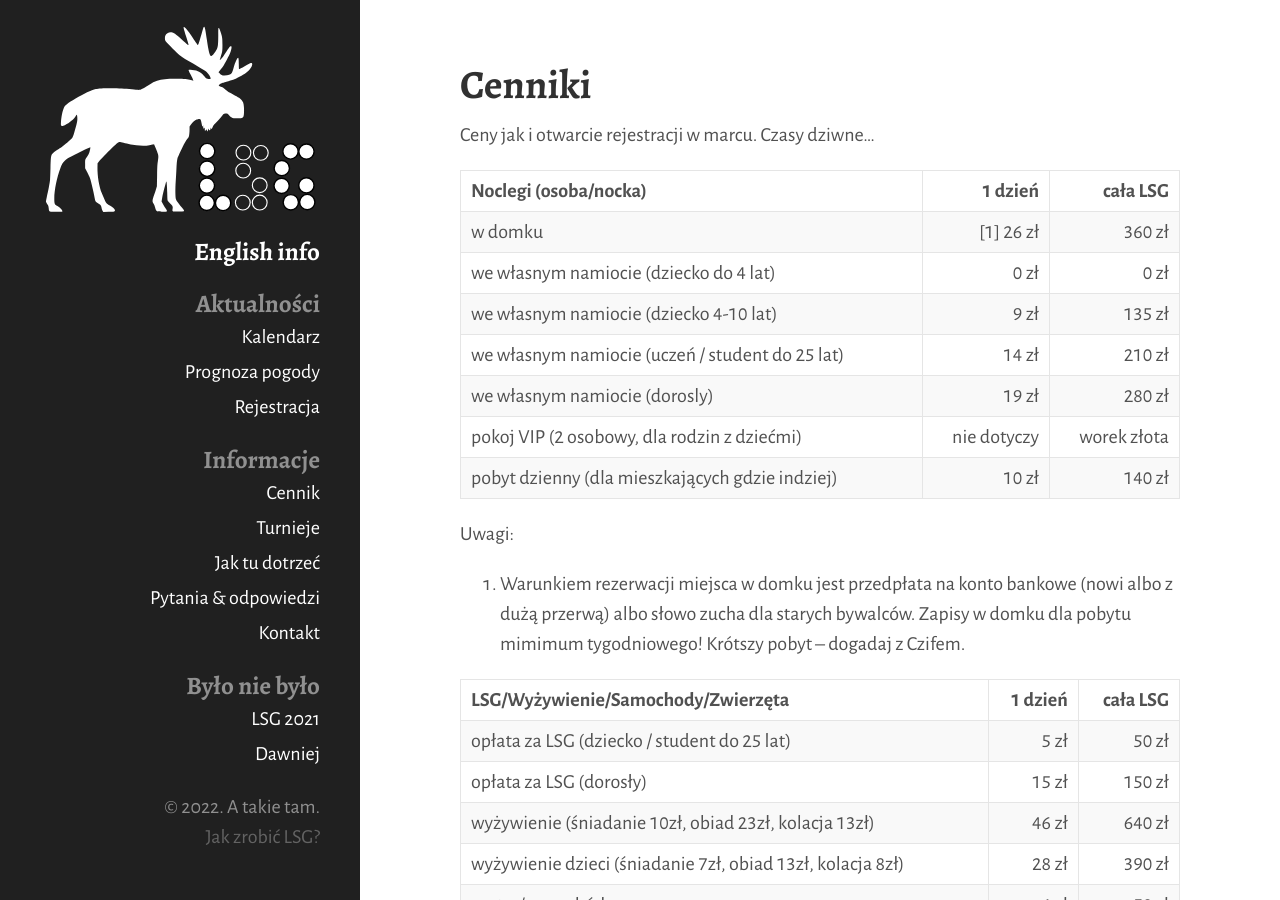
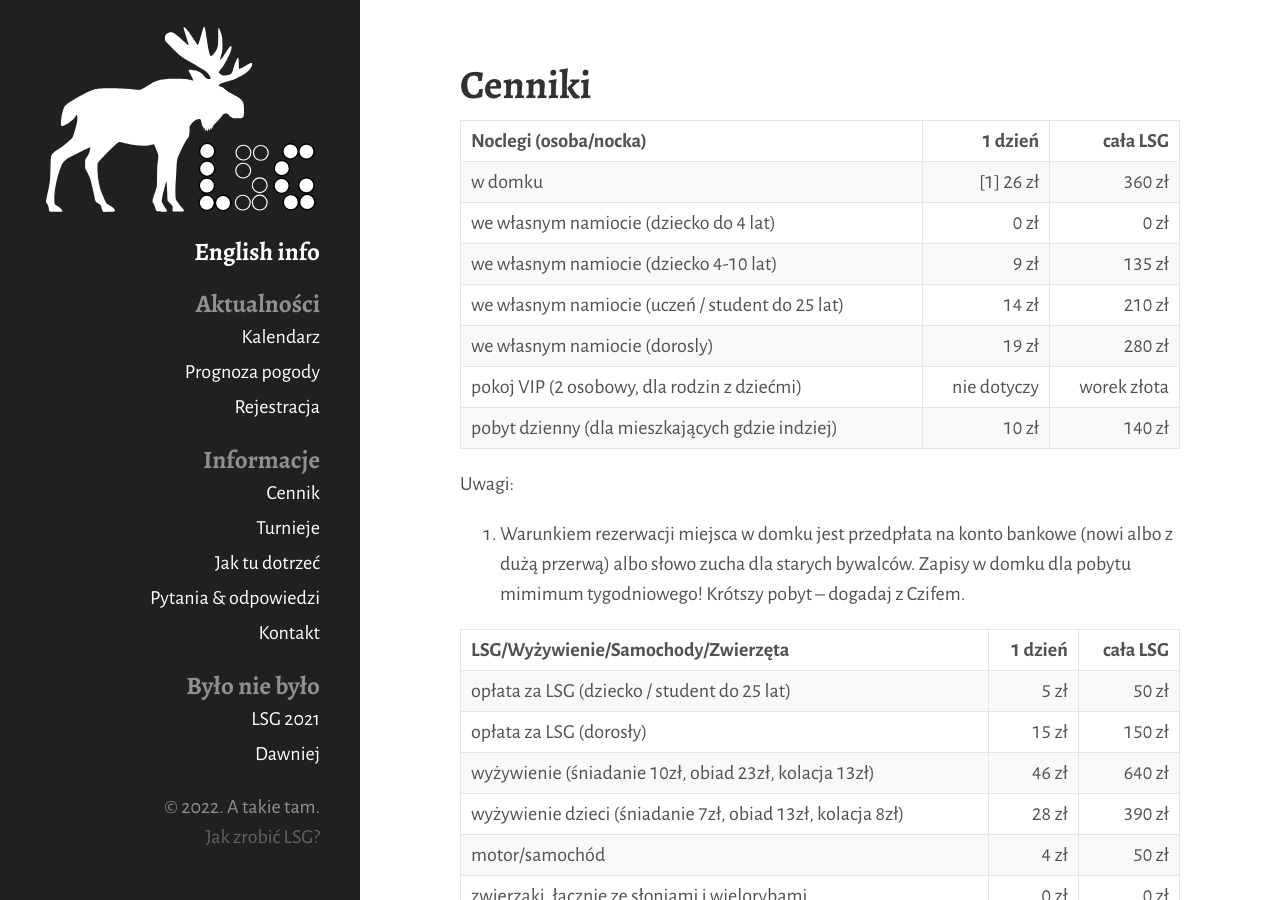
Before and after one commit to tasuki/lsg, a Jekyll site: the page built from cennik.md, in a window 1280 px wide and 900 px high. Built offline with Jekyll 4.4.1, drawn with Linux system fonts in a browser that asks for light colours; nearby versions of some CDN libraries.

Commit message:
No i ta notatka to już nie ma jej

```diff
--- a/cennik.md
+++ b/cennik.md
@@ -4,8 +4,6 @@ title: Cennik
 ---
 
 ## Cenniki
-
-Ceny jak i otwarcie rejestracji w marcu. Czasy dziwne...
 
 | Noclegi (osoba/nocka)                           |     1 dzień |    cała LSG |
 | ----------------------------------------------- | ----------: | ----------: |
```
